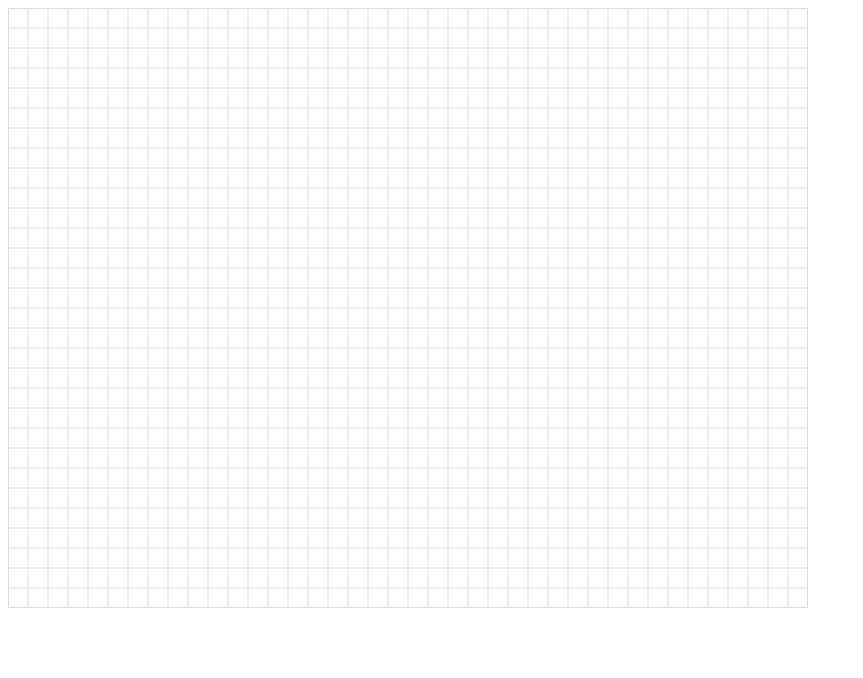
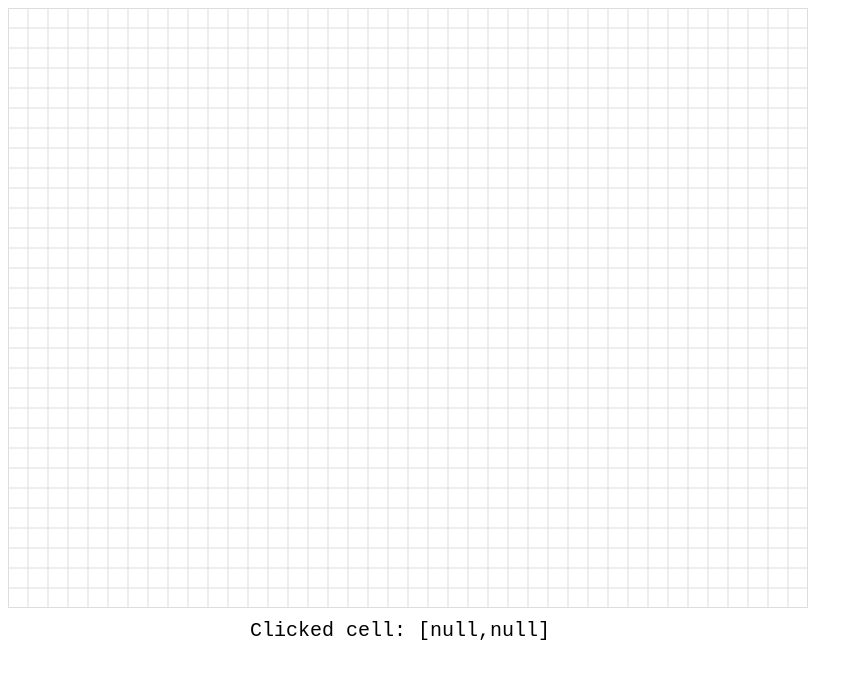
Before and after one commit to AnsGit/otus-react, a React app: page / in a window 1280 px wide. Shown: the top 678 px of the page, without its empty margins (0-863 px from the left). Built offline with nearby package versions, Linux system fonts and the light colour scheme; the HTML template or start-up script is replaced by a standard one.

Commit message:
Add cells click handler

```diff
--- a/src/components/App.tsx
+++ b/src/components/App.tsx
@@ -54,7 +54,7 @@ const App: React.FC<AppProps> = ({
   style = {},
   ...props
 }) => {
-  let cols, rows;
+  let cols: number, rows: number;
 
   if (props.matrix) {
     cols = props.matrix[0].length;
@@ -67,17 +67,51 @@ const App: React.FC<AppProps> = ({
   const width: number = cols * cell.size;
   const height: number = rows * cell.size;
 
+  // Matrix of cells colors
   const [matrix, setMatrix] = useState(
     props.matrix ||
-      _.range(rows).map((y: number) => {
-        return _.range(cols).map((x: number) => cell.color);
+      _.range(rows).map(() => {
+        return _.range(cols).map(() => cell.color);
       })
   );
 
+  // Clicked cell coords
+  let clickedCell: (number | null)[];
+  let setClickedCell: React.SetStateAction<typeof clickedCell>;
+  [clickedCell, setClickedCell] = useState([null, null]);
+
+  const onCellClick = (x: number, y: number) => {
+    const newMatrix = [...matrix];
+    newMatrix[y][x] = "#000";
+    setMatrix(newMatrix);
+
+    setClickedCell([x, y]);
+  };
+
   return (
     <div id="app" role="app" style={{ ...style, width, height }}>
-      <Field matrix={matrix} cell={cell} {...field} />
+      <Field
+        matrix={matrix}
+        cell={{ ...cell, onClick: onCellClick }}
+        {...field}
+      />
       {toUseGrid && <Grid size={{ cols, rows }} cell={cell} {...grid} />}
+      <div
+        style={{
+          position: "absolute",
+          height: 60,
+          width: width,
+          top: height,
+          left: 0,
+          display: "flex",
+          alignItems: "center",
+          justifyContent: "center",
+          fontSize: 20,
+          fontFamily: "monospace",
+        }}
+      >
+        Clicked cell: {JSON.stringify(clickedCell)}
+      </div>
     </div>
   );
 };
--- a/src/components/field/Cell.tsx
+++ b/src/components/field/Cell.tsx
@@ -7,6 +7,7 @@ interface CellProps {
   y: number;
   color?: string;
   size?: 10 | 20 | 30;
+  onClick?: (x: number, y: number) => void;
   style?: {};
 }
 
@@ -15,6 +16,7 @@ const Cell: React.FC<CellProps> = ({
   y,
   color = "#fff",
   size = 20,
+  onClick = (x: number, y: number) => {},
   style = {},
   ...props
 }) => {
@@ -27,6 +29,9 @@ const Cell: React.FC<CellProps> = ({
       width={size}
       height={size}
       fill={color}
+      onClick={() => {
+        onClick(x, y);
+      }}
       style={style}
     />
   );
--- a/src/components/field/Field.tsx
+++ b/src/components/field/Field.tsx
@@ -10,6 +10,7 @@ interface FieldProps {
   matrix?: string[][];
   cell?: {
     size: 10 | 20 | 30;
+    onClick: (x: number, y: number) => void;
   };
   style?: {};
 }
@@ -27,6 +28,7 @@ const Field: React.FC<FieldProps> = ({
   ],
   cell = {
     size: 20,
+    onClick: (x: number, y: number) => {},
   },
   style = {},
   ...props
@@ -46,7 +48,14 @@ const Field: React.FC<FieldProps> = ({
     >
       {matrix.map((row: string[], y: number) => {
         return row.map((color: string, x: number) => (
-          <Cell key={`${x}_${y}`} x={x} y={y} color={color} size={cell.size} />
+          <Cell
+            key={`${x}_${y}`}
+            x={x}
+            y={y}
+            color={color}
+            size={cell.size}
+            onClick={cell.onClick}
+          />
         ));
       })}
     </Svg>
--- a/src/components/svg/Rect.tsx
+++ b/src/components/svg/Rect.tsx
@@ -8,6 +8,7 @@ interface RectProps {
   strokeWidth?: number;
   stroke?: string;
   fill?: string;
+  onClick?: () => void;
   style?: {};
 }
 
@@ -19,6 +20,7 @@ const Rect: React.FC<RectProps> = ({
   strokeWidth = 1,
   stroke = "none",
   fill = "#ddd",
+  onClick = () => {},
   style = {},
   ...props
 }) => {
@@ -33,6 +35,7 @@ const Rect: React.FC<RectProps> = ({
       stroke={stroke}
       fill={fill}
       style={style}
+      onClick={onClick}
       {...props}
     />
   );
```
Also changed, not shown: 1 other file (tests, documents, lock files or other folders).
